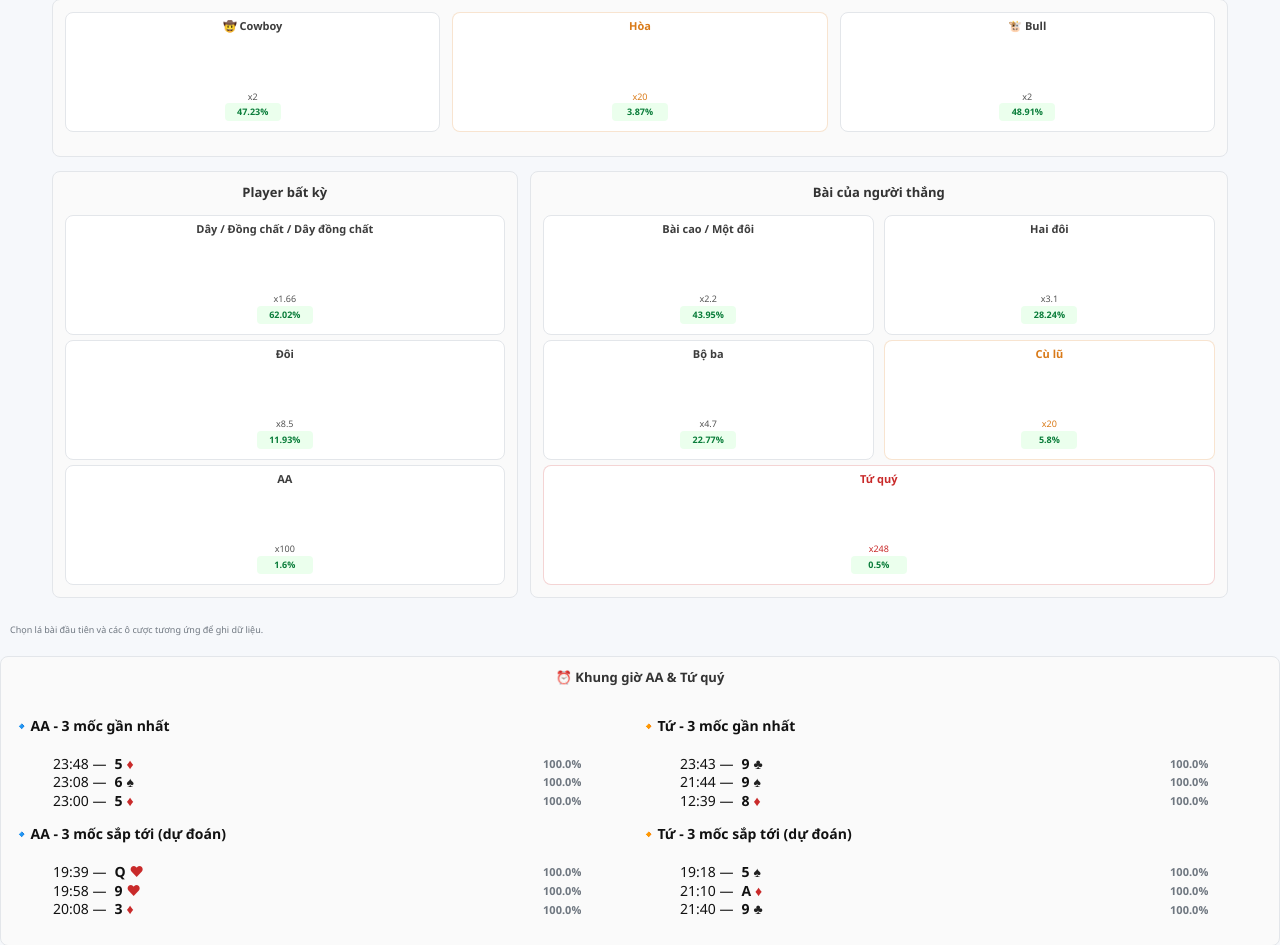
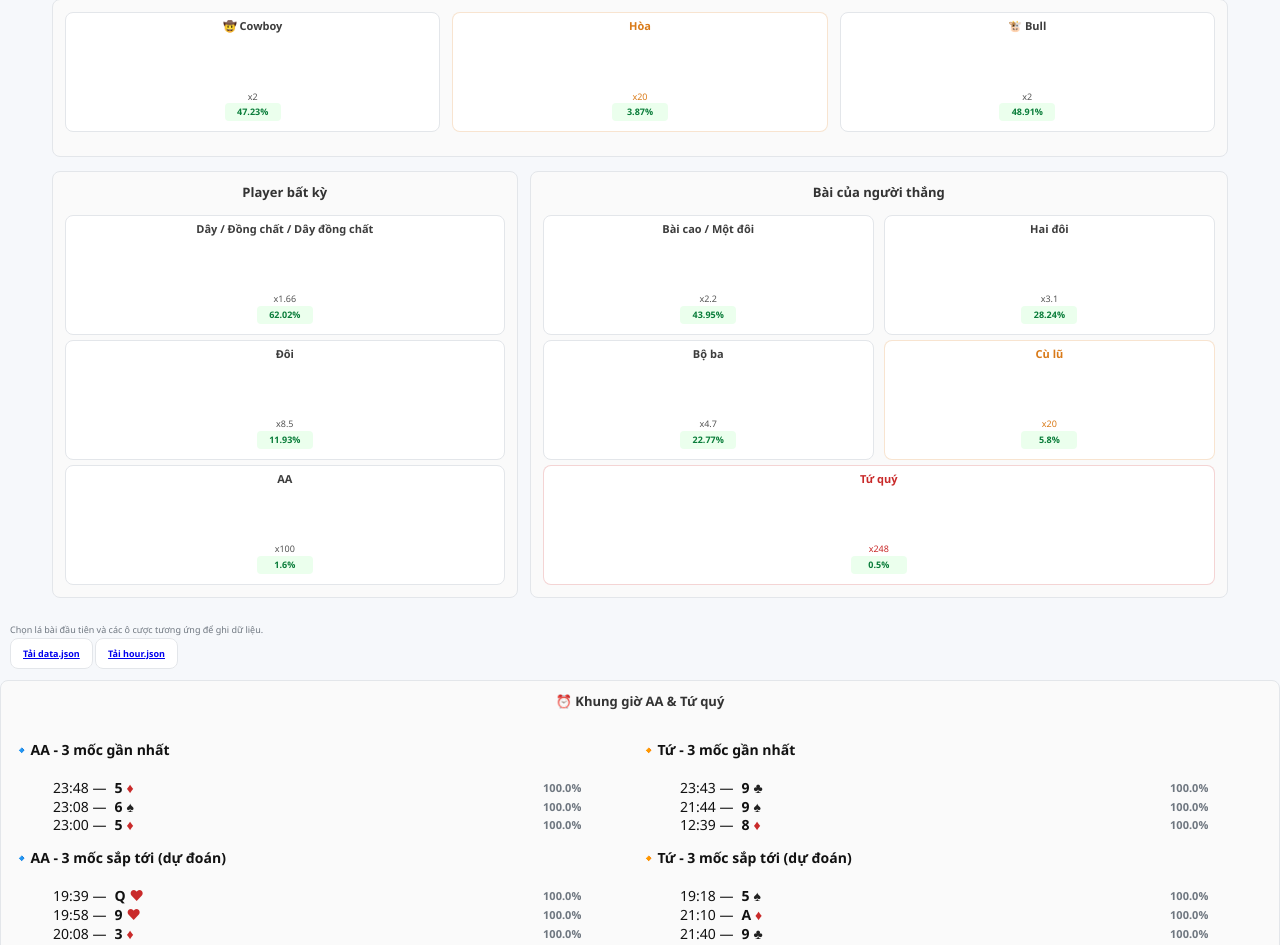
Before and after one commit to shaman-mx/Texascowboy, a Flask app: page / in a window 1280 px wide. Shown: the part 57-1002 px from the top of the page. Run offline with Flask 3, Linux system fonts and the light colour scheme.

Commit message:
Update index.html

```diff
--- a/templates/index.html
+++ b/templates/index.html
@@ -165,7 +165,11 @@
       <button type="button" class="btn" onclick="clearSelection()">Bỏ chọn</button>
     </div>
     {% else %}
-    <div class="muted" style="margin-left:10px;font-size:9px">Chọn lá bài đầu tiên và các ô cược tương ứng để ghi dữ liệu.</div>
+    <div class="muted" style="margin-left:10px;font-size:9px">Chọn lá bài đầu tiên và các ô cược tương ứng để ghi dữ liệu.
+    <div class="download-controls" style="margin-top:12px;">
+  <a class="btn" href="{{ url_for('download_file', filename='data.json') }}">Tải data.json</a>
+  <a class="btn" href="{{ url_for('download_file', filename='hour.json') }}">Tải hour.json</a>
+    </div></div>
     {% endif %}
   </form>
 </div>
@@ -354,4 +358,4 @@
 <script src="{{ url_for('static', filename='script.js') }}"></script>
 <script src="{{ url_for('static', filename='card.js') }}"></script>
   </body>
-</html>
+    </html>
```
